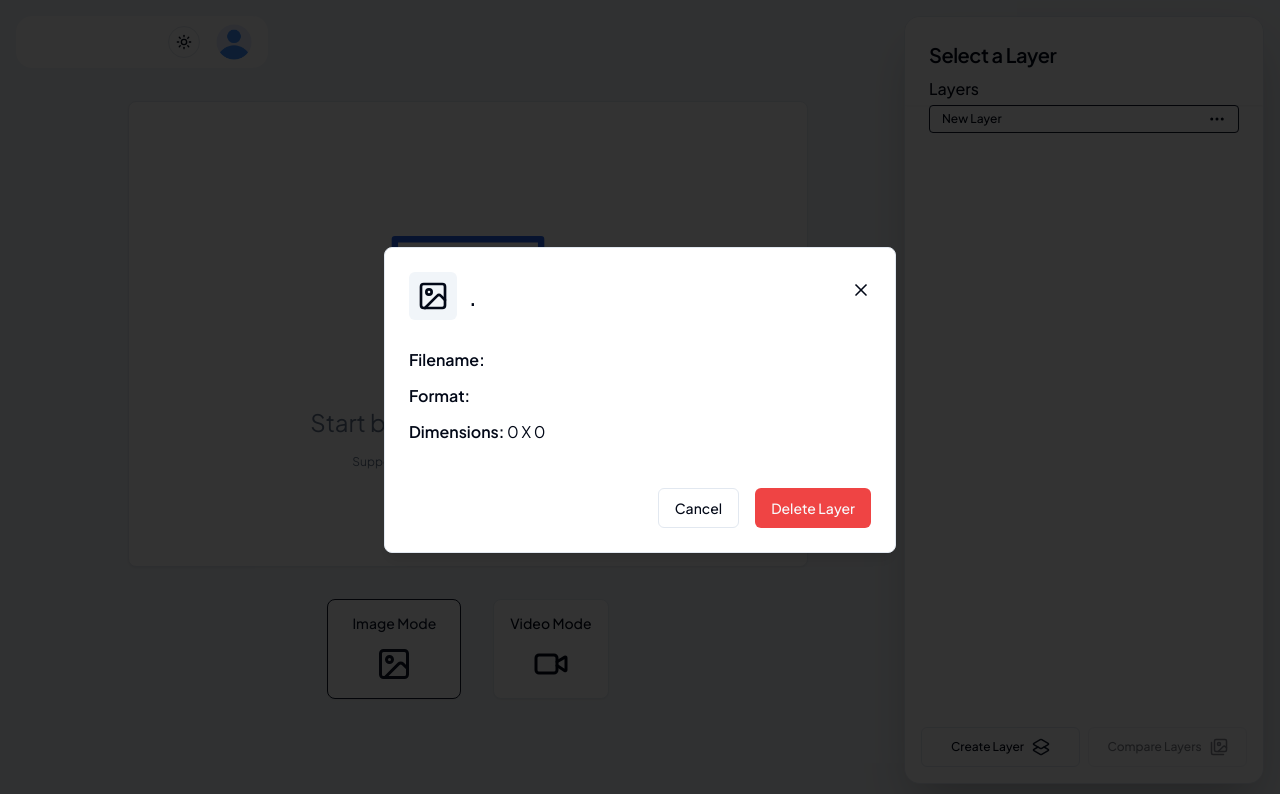
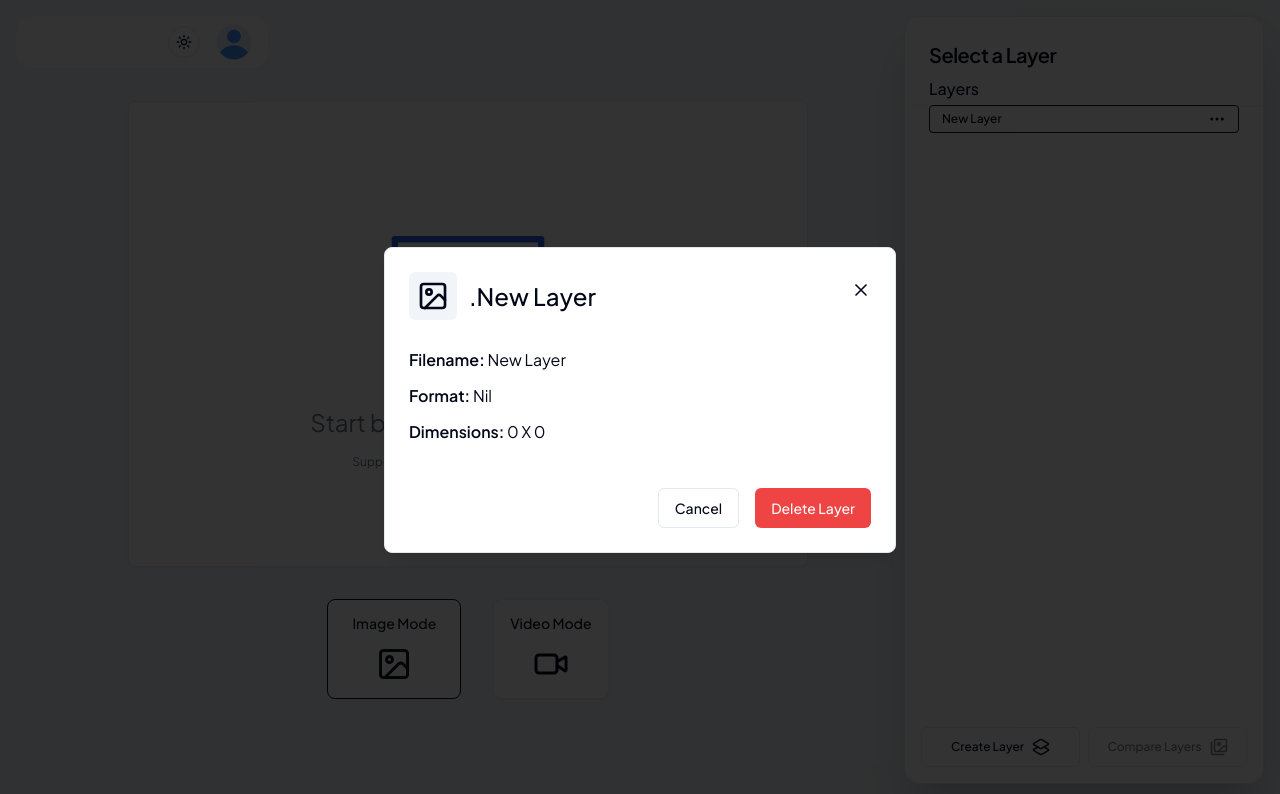
Before and after one commit to emrekaratepe123/Edit, a Next.js app: page /editor in a window 1280 px wide. Both pictures are taken after a click on the button 1221 px from the left and 119 px from the top of the page. Shown: the top 794 px of the page. Built offline with nearby package versions, Linux system fonts and the light colour scheme; no server answers.

Commit message:
fix: improve LayerInfo component to handle missing layer name and format gracefully

```diff
--- a/src/components/layers/LayerInfo.tsx
+++ b/src/components/layers/LayerInfo.tsx
@@ -72,16 +72,18 @@ export default function LayerInfo({
             <Image className="w-8 h-8" />
           </div>
           <h3 className="text-2xl font-medium w-full text-wrap overflow-hidden">
-            {layer.name}.{layer.format}
+            {layer.name}.{layer.format ? layer.format : "New Layer"}
           </h3>
         </div>
         <div className="flex justify-between gap-3 w-full">
           <div className="flex flex-col gap-1 text-wrap w-full">
             <p className="text-[1rem]">
-              <span className="font-semibold">Filename:</span> {layer.name}
+              <span className="font-semibold">Filename:</span>{" "}
+              {layer.name ? layer.name : "New Layer"}
             </p>
             <p className="text-[1rem]">
-              <span className="font-semibold">Format:</span> {layer.format}
+              <span className="font-semibold">Format:</span>{" "}
+              {layer.format ? layer.format : "Nil"}
             </p>
             <p className="text-[1rem]">
               <span className="font-semibold">Dimensions:</span> {layer.width} X{" "}
```
